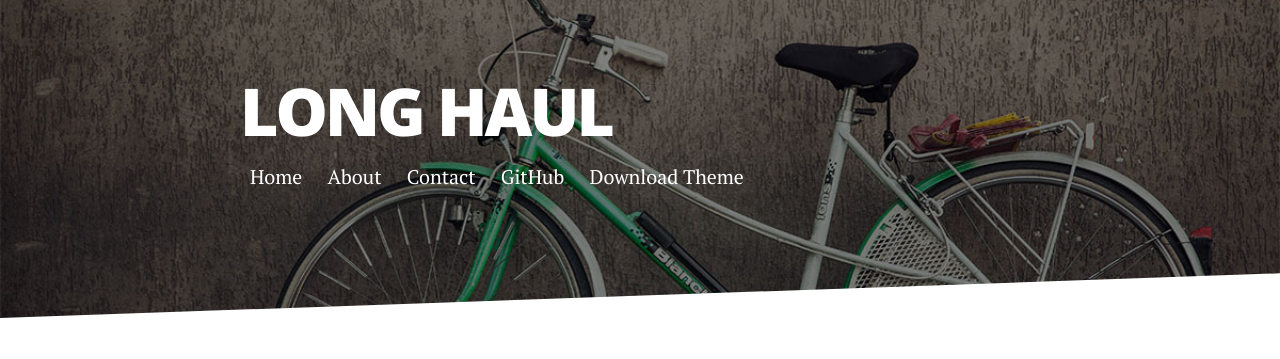
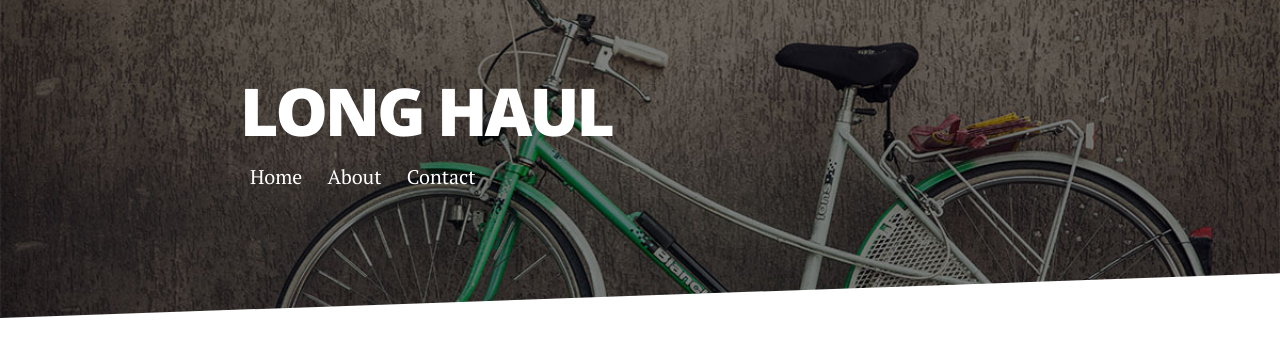
Before and after one commit to Eunji-Elly-Lee/eunji-elly-lee.github.io, a Jekyll site: the page built from index.html, in a window 1280 px wide. Shown: the top 359 px of the page. Built offline with Jekyll 4.4.1, drawn with Linux system fonts in a browser that asks for light colours; nearby versions of some CDN libraries; the list of posts is cut into pages by our own code.

Commit message:
Update header.html

```diff
--- a/_includes/header.html
+++ b/_includes/header.html
@@ -8,8 +8,8 @@
                      <a href="{{ link.url }}">{{ link.title }}</a>
                  </li>
                  {%- endfor -%}
-                 <li> <a href="https://github.com/brianmaierjr/long-haul" target="_blank">GitHub</a></li>
-                 <li><a href="https://github.com/brianmaierjr/long-haul/archive/master.zip">Download Theme</a></li>
+                 <!-- <li> <a href="https://github.com/brianmaierjr/long-haul" target="_blank">GitHub</a></li> -->
+                 <!-- <li><a href="https://github.com/brianmaierjr/long-haul/archive/master.zip">Download Theme</a></li> -->
              </ul>
          </nav>
      </div>
```
